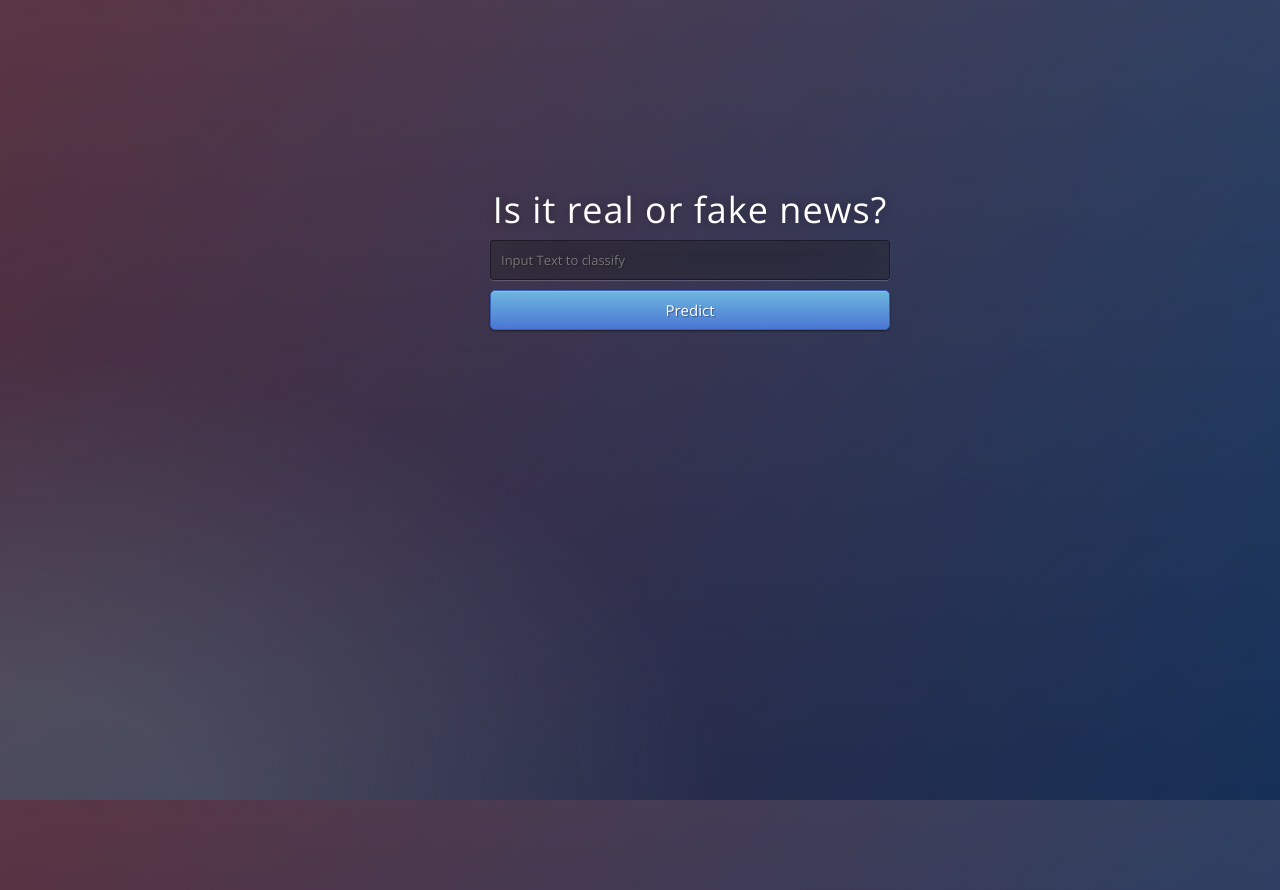
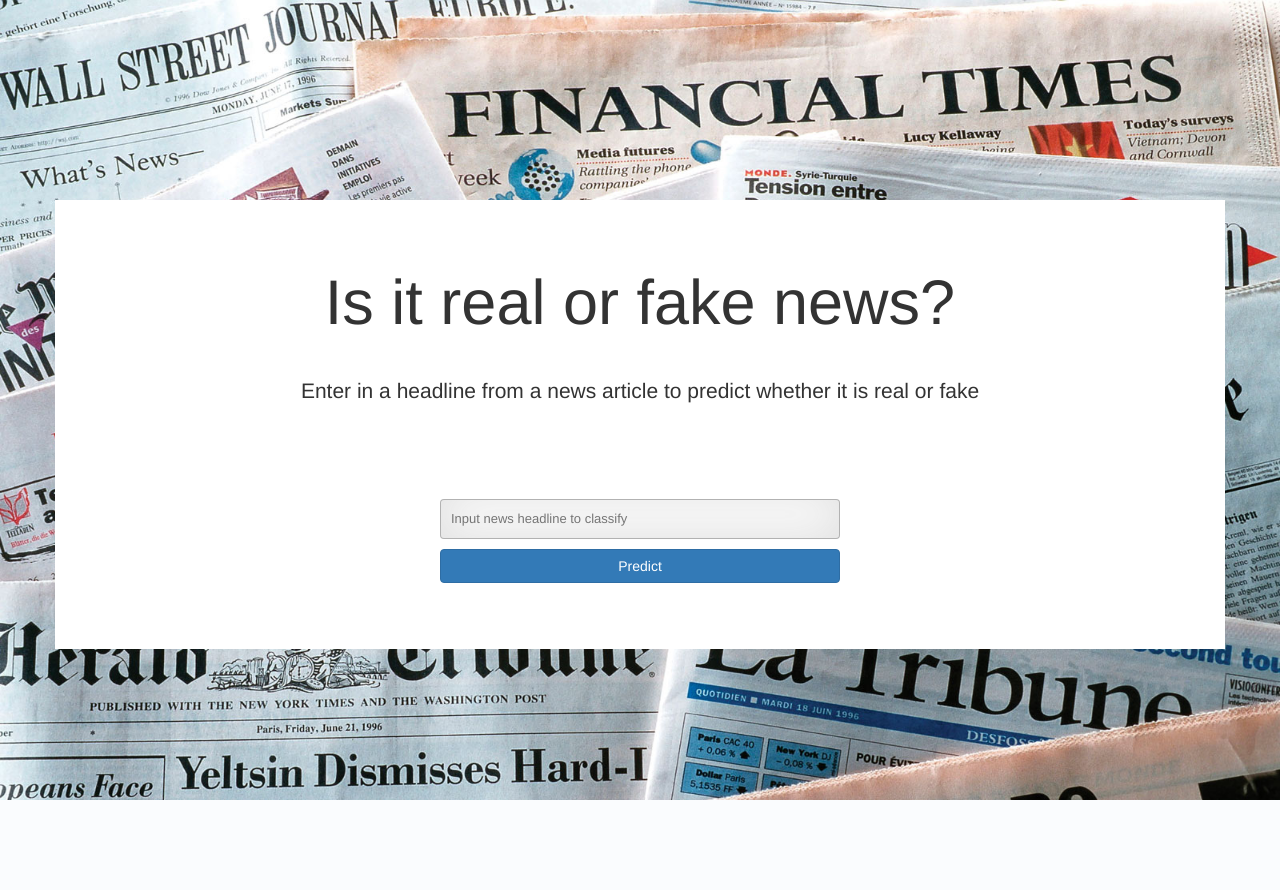
Before and after one commit to matthewbelevski/project_3_app, a Flask app: page / in a window 1280 px wide. After the commit the page ends 800 px from the top, so only its background shows below. Run offline with Flask 2, Linux system fonts and the light colour scheme; parts of the project's set-up code (start-up, migrations or seed data) failed here and were passed over; some libraries are stand-ins or nearby versions.

Commit message:
change of html and css design

```diff
--- a/static/css/style.css
+++ b/static/css/style.css
@@ -1,66 +1,40 @@
-@import url(https://fonts.googleapis.com/css?family=Open+Sans);
-.btn { display: inline-block; *display: inline; *zoom: 1; padding: 4px 10px 4px; margin-bottom: 0; font-size: 13px; line-height: 18px; color: #333333; text-align: center;text-shadow: 0 1px 1px rgba(255, 255, 255, 0.75); vertical-align: middle; background-color: #f5f5f5; background-image: -moz-linear-gradient(top, #ffffff, #e6e6e6); background-image: -ms-linear-gradient(top, #ffffff, #e6e6e6); background-image: -webkit-gradient(linear, 0 0, 0 100%, from(#ffffff), to(#e6e6e6)); background-image: -webkit-linear-gradient(top, #ffffff, #e6e6e6); background-image: -o-linear-gradient(top, #ffffff, #e6e6e6); background-image: linear-gradient(top, #ffffff, #e6e6e6); background-repeat: repeat-x; filter: progid:dximagetransform.microsoft.gradient(startColorstr=#ffffff, endColorstr=#e6e6e6, GradientType=0); border-color: #e6e6e6 #e6e6e6 #e6e6e6; border-color: rgba(0, 0, 0, 0.1) rgba(0, 0, 0, 0.1) rgba(0, 0, 0, 0.25); border: 1px solid #e6e6e6; -webkit-border-radius: 4px; -moz-border-radius: 4px; border-radius: 4px; -webkit-box-shadow: inset 0 1px 0 rgba(255, 255, 255, 0.2), 0 1px 2px rgba(0, 0, 0, 0.05); -moz-box-shadow: inset 0 1px 0 rgba(255, 255, 255, 0.2), 0 1px 2px rgba(0, 0, 0, 0.05); box-shadow: inset 0 1px 0 rgba(255, 255, 255, 0.2), 0 1px 2px rgba(0, 0, 0, 0.05); cursor: pointer; *margin-left: .3em; }
-.btn:hover, .btn:active, .btn.active, .btn.disabled, .btn[disabled] { background-color: #e6e6e6; }
-.btn-large { padding: 9px 14px; font-size: 15px; line-height: normal; -webkit-border-radius: 5px; -moz-border-radius: 5px; border-radius: 5px; }
-.btn:hover { color: #333333; text-decoration: none; background-color: #e6e6e6; background-position: 0 -15px; -webkit-transition: background-position 0.1s linear; -moz-transition: background-position 0.1s linear; -ms-transition: background-position 0.1s linear; -o-transition: background-position 0.1s linear; transition: background-position 0.1s linear; }
-.btn-primary, .btn-primary:hover { text-shadow: 0 -1px 0 rgba(0, 0, 0, 0.25); color: #ffffff; }
-.btn-primary.active { color: rgba(255, 255, 255, 0.75); }
-.btn-primary { background-color: #4a77d4; background-image: -moz-linear-gradient(top, #6eb6de, #4a77d4); background-image: -ms-linear-gradient(top, #6eb6de, #4a77d4); background-image: -webkit-gradient(linear, 0 0, 0 100%, from(#6eb6de), to(#4a77d4)); background-image: -webkit-linear-gradient(top, #6eb6de, #4a77d4); background-image: -o-linear-gradient(top, #6eb6de, #4a77d4); background-image: linear-gradient(top, #6eb6de, #4a77d4); background-repeat: repeat-x; filter: progid:dximagetransform.microsoft.gradient(startColorstr=#6eb6de, endColorstr=#4a77d4, GradientType=0);  border: 1px solid #3762bc; text-shadow: 1px 1px 1px rgba(0,0,0,0.4); box-shadow: inset 0 1px 0 rgba(255, 255, 255, 0.2), 0 1px 2px rgba(0, 0, 0, 0.5); }
-.btn-primary:hover, .btn-primary:active, .btn-primary.active, .btn-primary.disabled, .btn-primary[disabled] { filter: none; background-color: #4a77d4; }
-.btn-block { width: 100%; display:block; }
-
-* { -webkit-box-sizing:border-box; -moz-box-sizing:border-box; -ms-box-sizing:border-box; -o-box-sizing:border-box; box-sizing:border-box; }
-
-html { width: 100%; height:100%; overflow:hidden; }
+html, body {
+    height:100%;
+}
 
 body {
-	width: 100%;
-	height:100%;
-	font-family: 'Open Sans', sans-serif;
 	background: #3B5998;
-	color: #fff;
-	font-size: 18px;
-	text-align:center;
-	letter-spacing:1.2px;
-	background: -moz-radial-gradient(0% 100%, ellipse cover, rgba(104,128,138,.4) 10%,rgba(138,114,76,0) 40%),-moz-linear-gradient(top,  rgba(57,173,219,.25) 0%, rgba(42,60,87,.4) 100%), -moz-linear-gradient(-45deg,  #670d10 0%, #092756 100%);
-	background: -webkit-radial-gradient(0% 100%, ellipse cover, rgba(104,128,138,.4) 10%,rgba(138,114,76,0) 40%), -webkit-linear-gradient(top,  rgba(57,173,219,.25) 0%,rgba(42,60,87,.4) 100%), -webkit-linear-gradient(-45deg,  #670d10 0%,#092756 100%);
-	background: -o-radial-gradient(0% 100%, ellipse cover, rgba(104,128,138,.4) 10%,rgba(138,114,76,0) 40%), -o-linear-gradient(top,  rgba(57,173,219,.25) 0%,rgba(42,60,87,.4) 100%), -o-linear-gradient(-45deg,  #670d10 0%,#092756 100%);
-	background: -ms-radial-gradient(0% 100%, ellipse cover, rgba(104,128,138,.4) 10%,rgba(138,114,76,0) 40%), -ms-linear-gradient(top,  rgba(57,173,219,.25) 0%,rgba(42,60,87,.4) 100%), -ms-linear-gradient(-45deg,  #670d10 0%,#092756 100%);
-	background: -webkit-radial-gradient(0% 100%, ellipse cover, rgba(104,128,138,.4) 10%,rgba(138,114,76,0) 40%), linear-gradient(to bottom,  rgba(57,173,219,.25) 0%,rgba(42,60,87,.4) 100%), linear-gradient(135deg,  #670d10 0%,#092756 100%);
-	filter: progid:DXImageTransform.Microsoft.gradient( startColorstr='#3E1D6D', endColorstr='#092756',GradientType=1 );
+	background-image: url('../collection-newspapers.jpg');
+	background-size:100% 100%;
+}
 
+
+.login {
+	width:400px;
+	height:150px;
+	margin: auto;
 }
-.login {
-	position: absolute;
-	top: 40%;
-	left: 50%;
-	margin: -150px 0 0 -150px;
-	width:400px;
-	height:400px;
+
+.jumbocolour{
+	font-size: 20px;
+	background: #fff;
+}
+
+#h1 {
+	color:aqua;
 }
 
 .login h1 { color: #fff; text-shadow: 0 0 10px rgba(0,0,0,0.3); letter-spacing:1px; text-align:center; }
 
-.predict {
-	position: absolute;
-	top: 80%;
-	left: 50%;
-	margin: -150px 0 0 -150px;
-	width:400px;
-	height:400px;
-}
-
-
 input {
 	width: 100%;
 	margin-bottom: 10px;
-	background: rgba(0,0,0,0.3);
+	background:rgb(255, 255, 255);
 	border: none;
 	outline: none;
 	padding: 10px;
 	font-size: 13px;
-	color: #fff;
-	text-shadow: 1px 1px 1px rgba(0,0,0,0.3);
+	color: rgba(3, 3, 3, 0.849);
 	border: 1px solid rgba(0,0,0,0.3);
 	border-radius: 4px;
 	box-shadow: inset 0 -5px 45px rgba(100,100,100,0.2), 0 1px 1px rgba(255,255,255,0.2);
@@ -71,3 +45,7 @@ input {
 	transition: box-shadow .5s ease;
 }
 input:focus { box-shadow: inset 0 -5px 45px rgba(100,100,100,0.4), 0 1px 1px rgba(255,255,255,0.2); }
+
+button {
+	background-color: #fff;
+};
--- a/templates/index.html
+++ b/templates/index.html
@@ -1,39 +1,44 @@
 <!DOCTYPE html>
 <html >
-<!--From https://codepen.io/frytyler/pen/EGdtg-->
 <head>
   <meta charset="UTF-8">
   <title>Real or Fake</title>
-  <link href='https://fonts.googleapis.com/css?family=Pacifico' rel='stylesheet' type='text/css'>
-<link href='https://fonts.googleapis.com/css?family=Arimo' rel='stylesheet' type='text/css'>
-<link href='https://fonts.googleapis.com/css?family=Hind:300' rel='stylesheet' type='text/css'>
-<link href='https://fonts.googleapis.com/css?family=Open+Sans+Condensed:300' rel='stylesheet' type='text/css'>
 <link rel="stylesheet" href="https://maxcdn.bootstrapcdn.com/bootstrap/3.3.7/css/bootstrap.min.css">
 <link rel="stylesheet" href="{{ url_for('static', filename='css/style.css') }}">
 
 </head>
 
 <body>
- <div class="login">
-	<h1>Is it real or fake news?</h1>
+  <div class="container" style="padding-top:200px;">
 
+    <div class="row" style="background:white">
+      <div class="col-md-12 jumbotron text-center jumbocolour">
+    <h1>Is it real or fake news?</h1>
+    <br>
+    <p>Enter in a headline from a news article to predict whether it is real or fake</p>
+      </div>
+    </div>
+    <div class="row" style="background:white">
+      <div class="col-md-12 text-center">
+       <div class="login ">
      <!-- Main Input For Receiving Query to our ML -->
-    <form action="{{ url_for('predict')}}"method="post">
-      <input type="text" name="interview_score3" placeholder="Input Text to classify" required="required" /><br>
+       <form action="{{ url_for('predict')}}"method="post">
+      <input type="text" name="interview_score3" placeholder="Input news headline to classify" required="required" /><br>
 
         <button type="submit" class="btn btn-primary btn-block btn-large">Predict</button>
     </form>
-
-   <br>
-   <br>
-
-
- </div>
+      </div>
+      </div>
+    </div>
+ <div class="row" style="padding-top: 10px;">
+ <div class="col-md-12 text-center">
  <div class="predict">
  <!-- <img src="{{url_for('static', filename='{{prediction_text}}')}}" align="middle" />-->
-  <img src="{{prediction_text}}" alt="" style="width:300px";>
+  <img src="{{prediction_text}}" alt="" style="width:500px";>
 <!-- {{prediction_text}}-->
+</div>
   </div>
+</div>
 </div>
 </body>
 </html>
```
Also changed, not shown: static/collection-newspapers.jpg (added).
